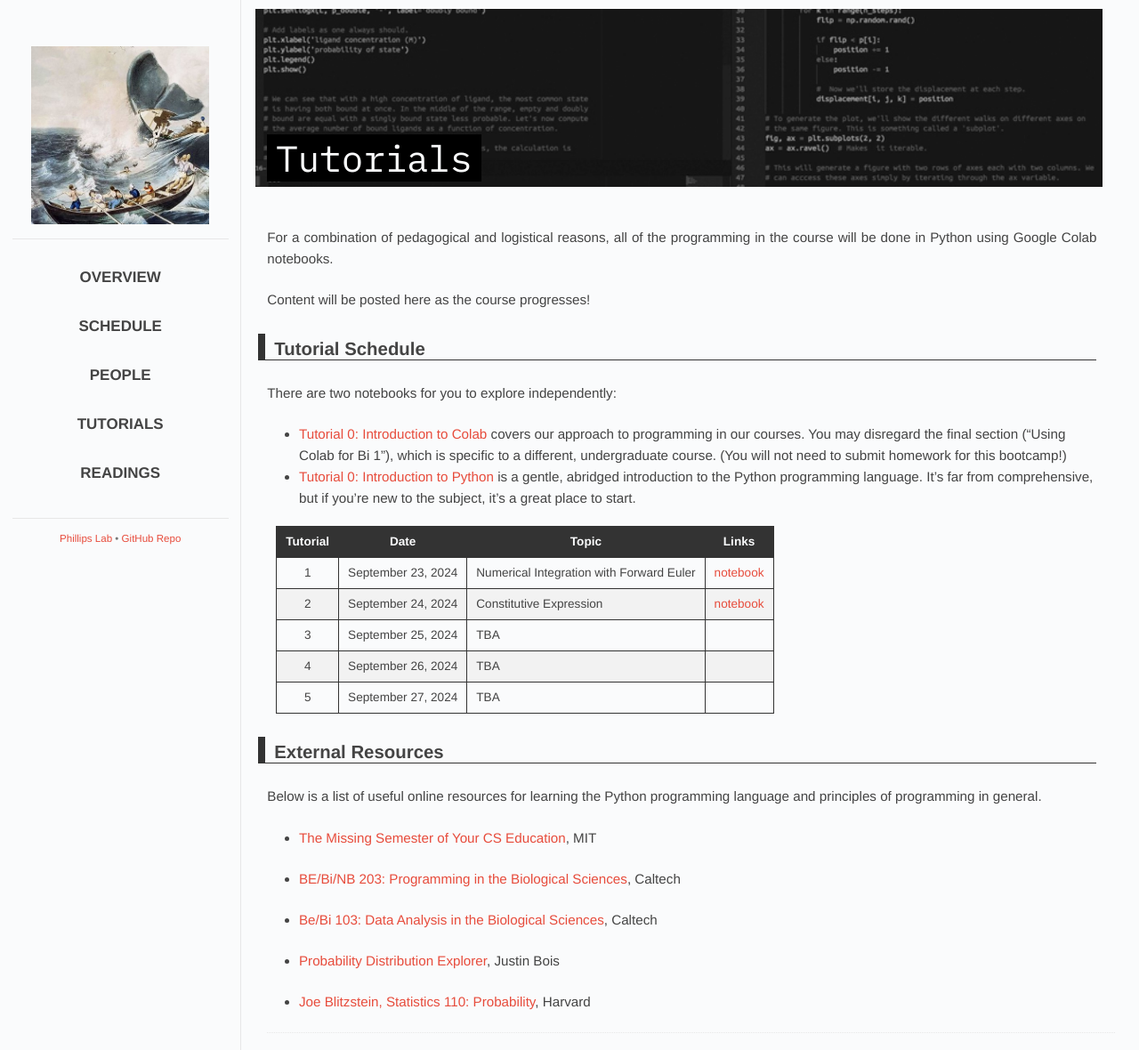
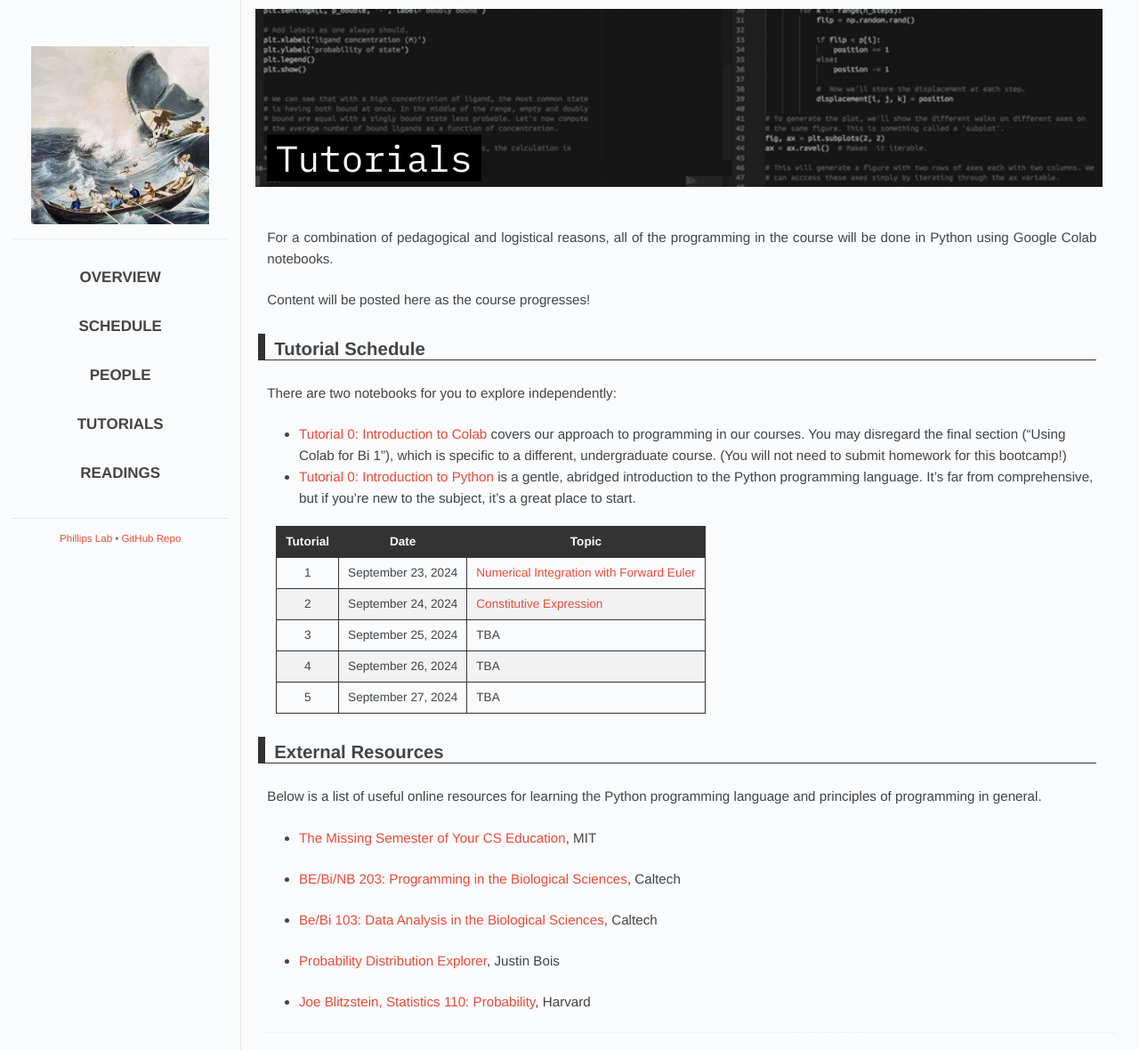
Before and after one commit to RPGroup-PBoC/mpi-pboc, a Jekyll site: the page built from 2024/code.md, in a window 1280 px wide. Shown: the whole page at 89% size. Built offline with Jekyll 4.4.1, drawn with Linux system fonts in a browser that asks for light colours; some web fonts are replaced.

Commit message:
remove link and add to notebook title

```diff
--- a/2024/code.md
+++ b/2024/code.md
@@ -17,13 +17,13 @@ You may disregard the final section ("Using Colab for Bi 1"), which is specific
 - [Tutorial 0: Introduction to Python](https://colab.research.google.com/drive/1WGEmPLcuYrGZ7IfvKAqWjRi7yTrTx6k9?usp=sharing) is a gentle, abridged introduction to the Python programming language.
 It's far from comprehensive, but if you're new to the subject, it's a great place to start.
 
-| Tutorial | Date | Topic | Links |
-| :--: | -- | -- | -- |
-| 1 | September 23, 2024 | Numerical Integration with Forward Euler | [notebook](https://www.rpgroup.caltech.edu/pboc22_marseille/code/forward_euler.html) |
-| 2 | September 24, 2024 | Constitutive Expression | [notebook](https://colab.research.google.com/drive/1SMXOIuHkH1IdSgvoOC-gvpwOI074KoNM#scrollTo=WEQh8uYnardT) |
-| 3 | September 25, 2024 | TBA | |
-| 4 | September 26, 2024 | TBA | |
-| 5 | September 27, 2024 | TBA | |
+| Tutorial | Date | Topic |
+| :--: | -- | -- |
+| 1 | September 23, 2024 | [Numerical Integration with Forward Euler](https://www.rpgroup.caltech.edu/pboc22_marseille/code/forward_euler.html) |
+| 2 | September 24, 2024 | [Constitutive Expression](https://colab.research.google.com/drive/1SMXOIuHkH1IdSgvoOC-gvpwOI074KoNM#scrollTo=WEQh8uYnardT) |
+| 3 | September 25, 2024 | TBA |
+| 4 | September 26, 2024 | TBA |
+| 5 | September 27, 2024 | TBA |
 
 ## External Resources
 
```
